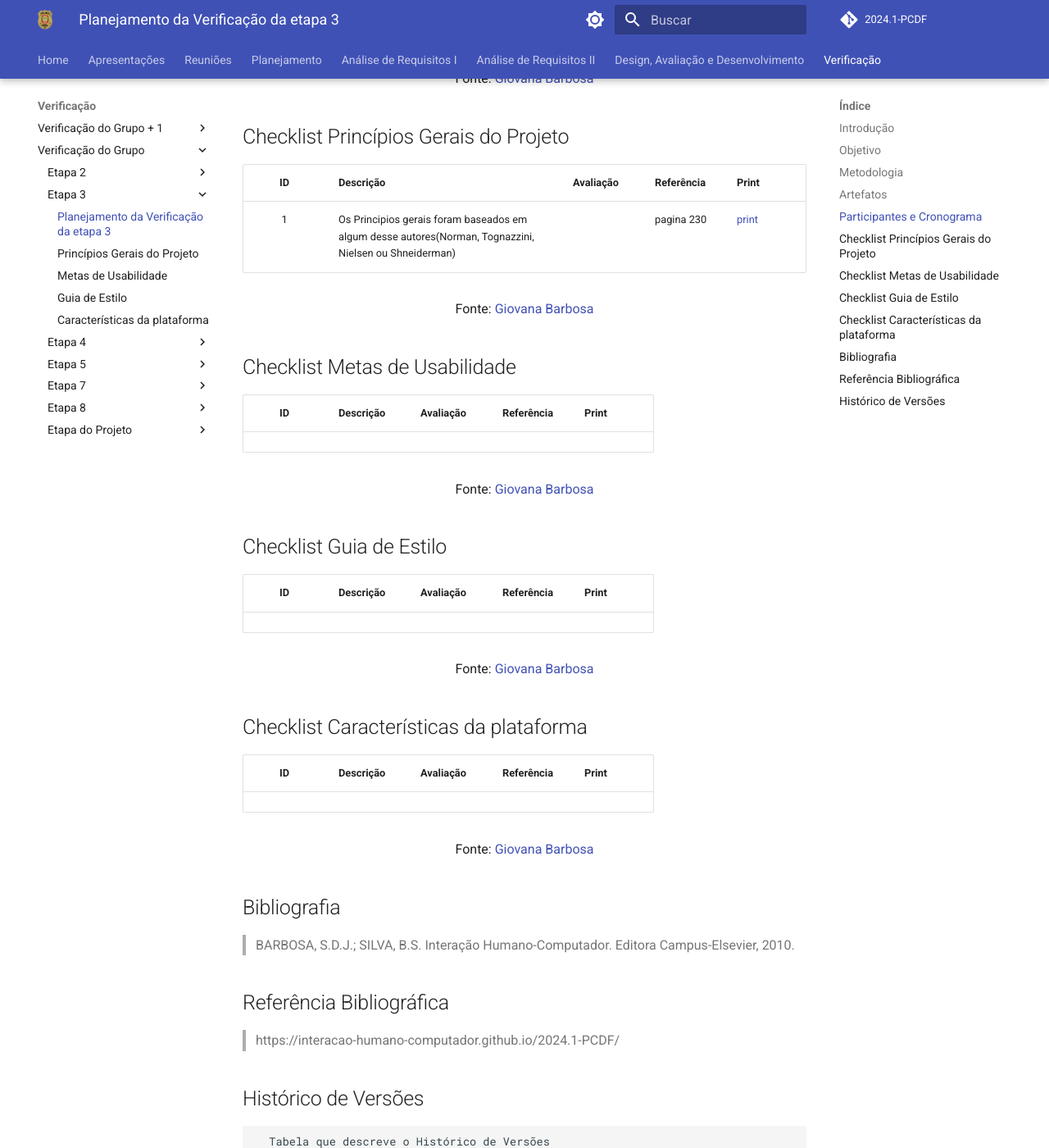
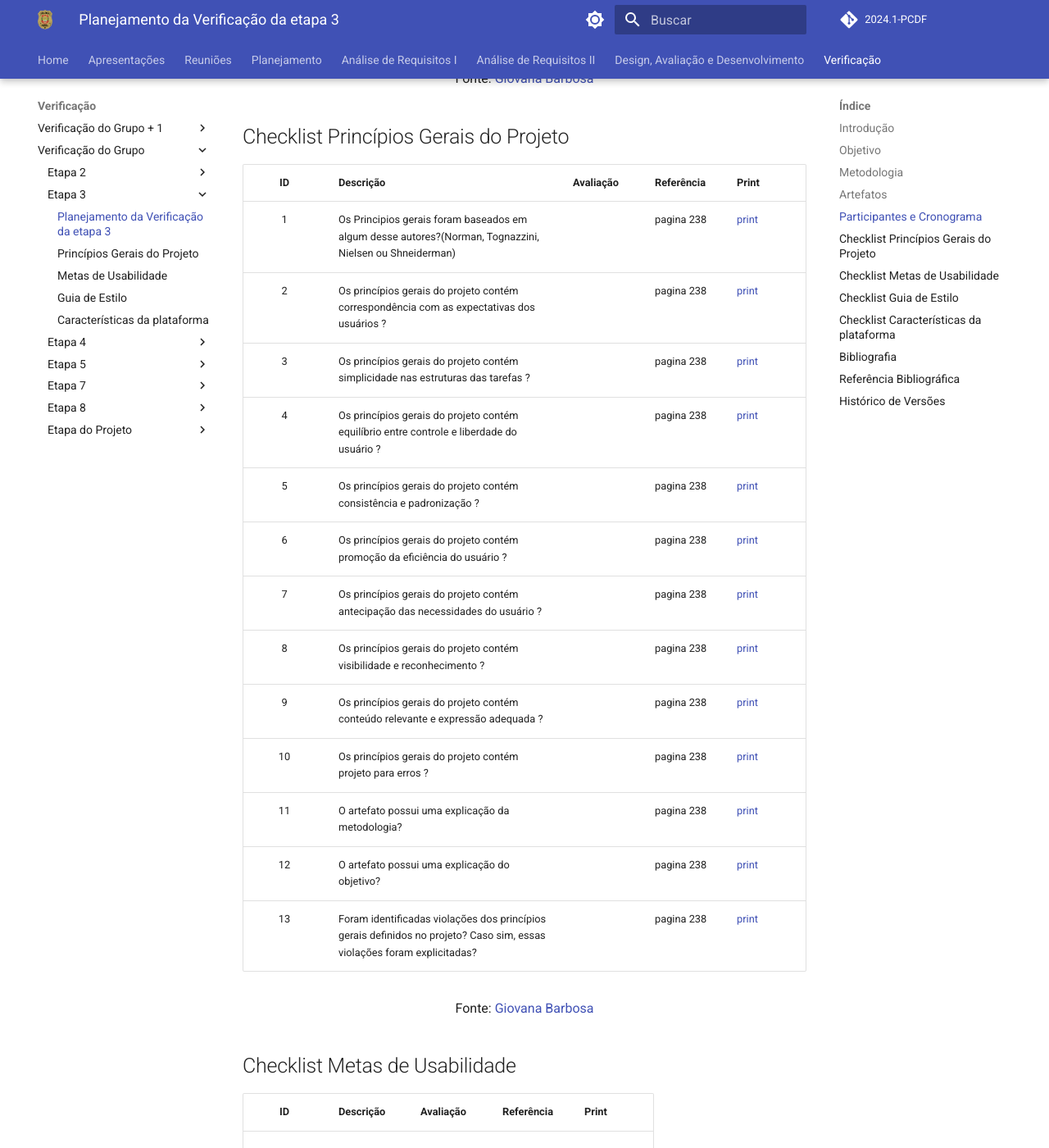
Before and after one commit to Interacao-Humano-Computador/2024.1-PCDF, an MkDocs documentation site: the page built from docs/verificacao/verificacao/Etapa3/planejamento_verificacao3.md, in a window 1280 px wide and 1400 px high, scrolled down 1280 px. Shown: the whole window at 82% size. Built offline with MkDocs 1.6.1 and Material for MkDocs 9.7.7, drawn with Linux system fonts in a browser that asks for light colours; comment, search, counter and statistics services are not loaded.

Commit message:
Planejamento verificação etapa 3

```diff
--- a/docs/verificacao/verificacao/Etapa3/planejamento_verificacao3.md
+++ b/docs/verificacao/verificacao/Etapa3/planejamento_verificacao3.md
@@ -31,8 +31,19 @@ A metodologia adotada para a elaboração deste documento baseia-se em técnicas
 
 | ID | Descrição | Avaliação | Referência | Print |
 | :----: | --------- | ---------- | ----------- | ------- |
-|1| Os Principios gerais foram baseados em algum desse autores(Norman, Tognazzini, Nielsen ou Shneiderman)||pagina 230|[print](../../../assets/verificacao/verificação%20nosso%20grupo/etapa%203/principos.png)
-
+|1| Os Principios gerais foram baseados em algum desse autores?(Norman, Tognazzini, Nielsen ou Shneiderman)||pagina 238|[print](../../../assets/verificacao/verificação%20nosso%20grupo/etapa%203/principos.png)|
+|2|Os princípios gerais do projeto contém correspondência com as expectativas dos usuários ?||pagina 238|[print](../../../assets/verificacao/verificação%20nosso%20grupo/etapa%203/principos.png)|
+|3|Os princípios gerais do projeto contém simplicidade nas estruturas das tarefas ?||pagina 238|[print](../../../assets/verificacao/verificação%20nosso%20grupo/etapa%203/principos.png)|
+|4|	Os princípios gerais do projeto contém equilíbrio entre controle e liberdade do usuário ?||pagina 238|[print](../../../assets/verificacao/verificação%20nosso%20grupo/etapa%203/principos.png)|
+|5|Os princípios gerais do projeto contém consistência e padronização ?||pagina 238|[print](../../../assets/verificacao/verificação%20nosso%20grupo/etapa%203/principos.png)|
+|6|Os princípios gerais do projeto contém promoção da eficiência do usuário ?||pagina 238|[print](../../../assets/verificacao/verificação%20nosso%20grupo/etapa%203/principos.png)|
+|7|Os princípios gerais do projeto contém antecipação das necessidades do usuário ?	||pagina 238|[print](../../../assets/verificacao/verificação%20nosso%20grupo/etapa%203/principos.png)|
+|8|Os princípios gerais do projeto contém visibilidade e reconhecimento ?||pagina 238|[print](../../../assets/verificacao/verificação%20nosso%20grupo/etapa%203/principos.png)|
+|9|Os princípios gerais do projeto contém conteúdo relevante e expressão adequada ?	||pagina 238|[print](../../../assets/verificacao/verificação%20nosso%20grupo/etapa%203/principos.png)|
+|10|Os princípios gerais do projeto contém projeto para erros ?||pagina 238|[print](../../../assets/verificacao/verificação%20nosso%20grupo/etapa%203/principos.png)|
+|11|O artefato possui uma explicação da metodologia?||pagina 238|[print](../../../assets/verificacao/verificação%20nosso%20grupo/etapa%203/principos.png)|
+|12|O artefato possui uma explicação do objetivo?||pagina 238|[print](../../../assets/verificacao/verificação%20nosso%20grupo/etapa%203/principos.png)|
+|13|Foram identificadas violações dos princípios gerais definidos no projeto? Caso sim, essas violações foram explicitadas?||pagina 238|[print](../../../assets/verificacao/verificação%20nosso%20grupo/etapa%203/principos.png)|
 
 <center> <p>Fonte: <a href="https://github.com/gio221">Giovana Barbosa</a></p></center>
 
```
